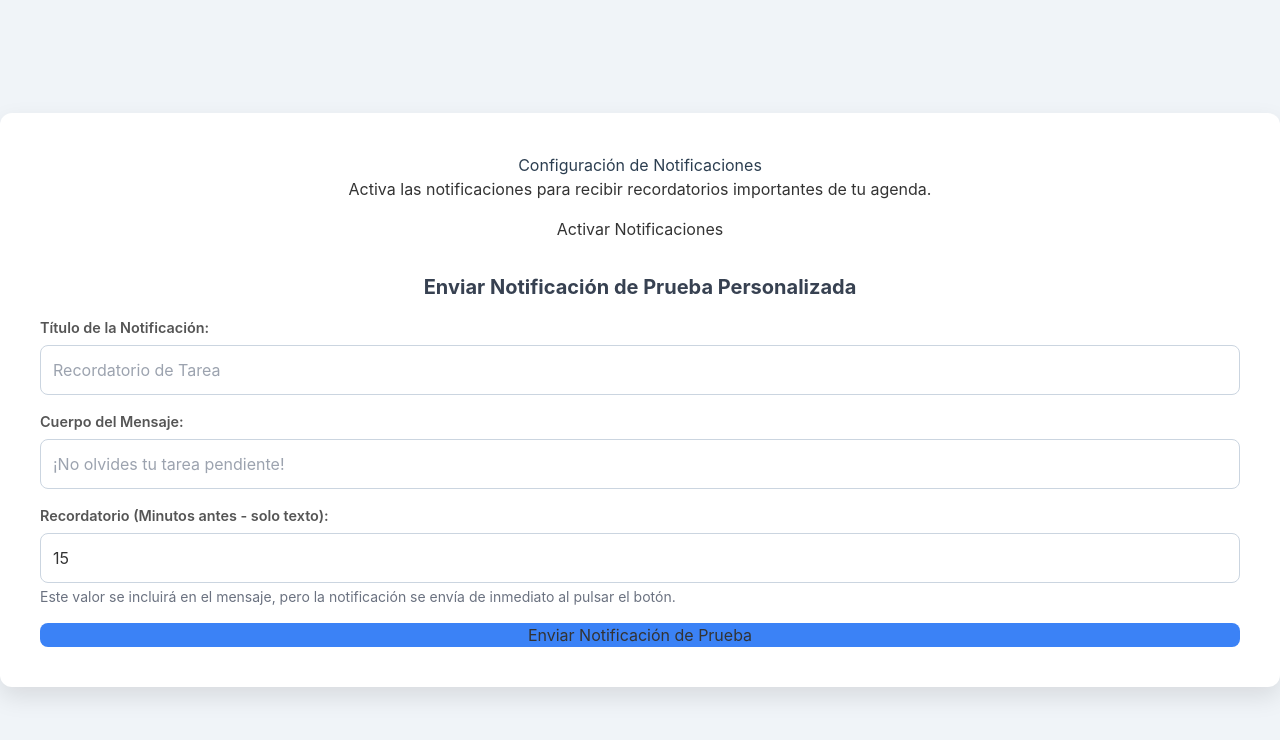
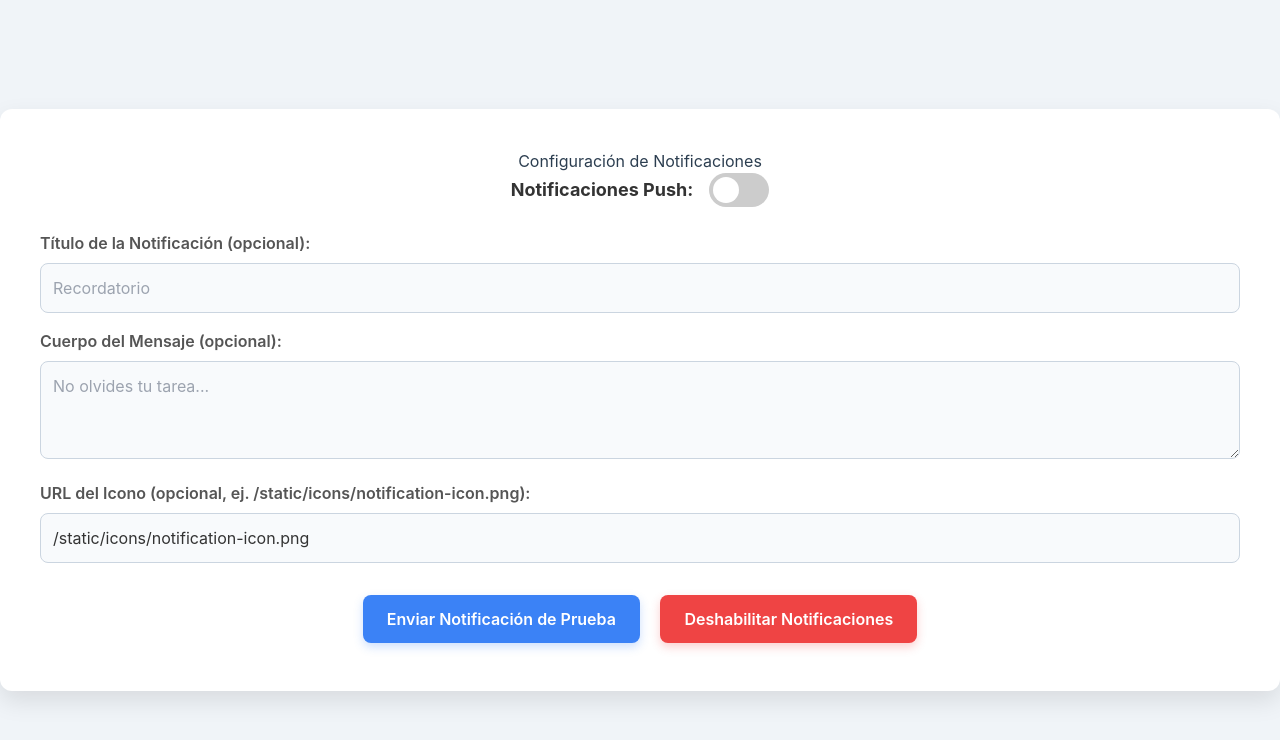
Before and after one commit to Drebak666/MiCalendario, a Flask app: page /notificaciones in a window 1280 px wide. Shown: the top 740 px of the page. Run offline with Flask 3, Linux system fonts and the light colour scheme; some libraries are stand-ins or nearby versions.

Commit message:
Add files via upload

```diff
--- a/templates/notificaciones.html
+++ b/templates/notificaciones.html
@@ -22,7 +22,7 @@
             border-radius: 12px;
             box-shadow: 0 10px 25px rgba(0, 0, 0, 0.1);
             text-align: center;
-            max-width: 450px; /* Aumentado para acomodar los nuevos campos */
+            max-width: 450px;
             width: 90%;
         }
         h1 {
@@ -37,93 +37,190 @@
         }
         .form-group label {
             display: block;
-            font-size: 0.9rem;
+            margin-bottom: 0.5rem;
             font-weight: 600;
             color: #555;
-            margin-bottom: 0.4rem;
         }
         .form-group input[type="text"],
-        .form-group input[type="number"] {
+        .form-group input[type="time"],
+        .form-group input[type="date"],
+        .form-group textarea {
             width: 100%;
             padding: 0.75rem;
             border: 1px solid #cbd5e0;
             border-radius: 8px;
+            box-sizing: border-box;
             font-size: 1rem;
-            box-sizing: border-box; /* Incluir padding en el ancho */
+            color: #333;
+            background-color: #f8fafc;
+            transition: border-color 0.2s;
         }
-        button {
-            background-color: #4CAF50; /* Green */
+        .form-group input[type="text"]:focus,
+        .form-group input[type="time"]:focus,
+        .form-group input[type="date"]:focus,
+        .form-group textarea:focus {
+            outline: none;
+            border-color: #3b82f6; /* Tailwind Blue-500 */
+        }
+        .button-group {
+            margin-top: 1.5rem;
+        }
+        .btn {
+            display: inline-block;
+            padding: 0.75rem 1.5rem;
+            border-radius: 8px;
+            font-weight: 600;
+            cursor: pointer;
+            transition: background-color 0.2s, box-shadow 0.2s;
+            text-decoration: none; /* Asegura que los botones no se vean como enlaces */
+            border: none;
+            margin: 0.5rem; /* Espaciado entre botones */
+        }
+        .btn-primary {
+            background-color: #3b82f6; /* Tailwind Blue-500 */
             color: white;
-            padding: 12px 25px;
-            border: none;
+            box-shadow: 0 4px 10px rgba(59, 130, 246, 0.25);
+        }
+        .btn-primary:hover {
+            background-color: #2563eb; /* Tailwind Blue-600 */
+            box-shadow: 0 6px 15px rgba(59, 130, 246, 0.35);
+        }
+        .btn-secondary {
+            background-color: #6b7280; /* Tailwind Gray-500 */
+            color: white;
+            box-shadow: 0 4px 10px rgba(107, 114, 128, 0.25);
+        }
+        .btn-secondary:hover {
+            background-color: #4b5563; /* Tailwind Gray-600 */
+            box-shadow: 0 6px 15px rgba(107, 114, 128, 0.35);
+        }
+        .btn-danger {
+            background-color: #ef4444; /* Tailwind Red-500 */
+            color: white;
+            box-shadow: 0 4px 10px rgba(239, 68, 68, 0.25);
+        }
+        .btn-danger:hover {
+            background-color: #dc2626; /* Tailwind Red-600 */
+            box-shadow: 0 6px 15px rgba(239, 68, 68, 0.35);
+        }
+        .message-box {
+            margin-top: 1.5rem;
+            padding: 1rem;
             border-radius: 8px;
+            font-weight: 500;
+            word-break: break-word; /* Asegura que el texto largo se rompa */
+        }
+        .message-box.success {
+            background-color: #d1fae5; /* Tailwind Green-100 */
+            color: #065f46; /* Tailwind Green-700 */
+            border: 1px solid #34d399; /* Tailwind Green-400 */
+        }
+        .message-box.error {
+            background-color: #fee2e2; /* Tailwind Red-100 */
+            color: #991b1b; /* Tailwind Red-700 */
+            border: 1px solid #ef4444; /* Tailwind Red-400 */
+        }
+        /* Estilos para el switcher de notificación */
+        .switch-container {
+            display: flex;
+            align-items: center;
+            justify-content: center;
+            margin-bottom: 1.5rem;
+            gap: 1rem;
+        }
+        .switch {
+            position: relative;
+            display: inline-block;
+            width: 60px;
+            height: 34px;
+        }
+        .switch input {
+            opacity: 0;
+            width: 0;
+            height: 0;
+        }
+        .slider {
+            position: absolute;
             cursor: pointer;
-            font-size: 1rem;
-            transition: background-color 0.3s ease, transform 0.2s ease;
-            margin-top: 1rem;
-            width: 100%;
+            top: 0;
+            left: 0;
+            right: 0;
+            bottom: 0;
+            background-color: #ccc;
+            transition: .4s;
+            border-radius: 34px;
         }
-        button:hover {
-            background-color: #45a049;
-            transform: translateY(-2px);
+        .slider:before {
+            position: absolute;
+            content: "";
+            height: 26px;
+            width: 26px;
+            left: 4px;
+            bottom: 4px;
+            background-color: white;
+            transition: .4s;
+            border-radius: 50%;
         }
-        button:active {
-            transform: translateY(0);
+        input:checked + .slider {
+            background-color: #2196F3;
         }
-        .message {
-            margin-top: 1rem;
-            padding: 0.75rem;
-            border-radius: 6px;
-            font-size: 0.9rem;
-            display: none; /* Hidden by default */
+        input:focus + .slider {
+            box-shadow: 0 0 1px #2196F3;
         }
-        .message.success {
-            background-color: #d4edda;
-            color: #155724;
-            border: 1px solid #c3e6cb;
-        }
-        .message.error {
-            background-color: #f8d7da;
-            color: #721c24;
-            border: 1px solid #f5c6cb;
+        input:checked + .slider:before {
+            transform: translateX(26px);
         }
     </style>
 </head>
 <body>
     <div class="container">
         <h1>Configuración de Notificaciones</h1>
-        <p class="mb-4">Activa las notificaciones para recibir recordatorios importantes de tu agenda.</p>
-        <button id="enableNotifications">Activar Notificaciones</button>
 
-        <h2 class="text-xl font-bold mt-8 mb-4 text-gray-700">Enviar Notificación de Prueba Personalizada</h2>
-
-        <div class="form-group">
-            <label for="notificationTitle">Título de la Notificación:</label>
-            <input type="text" id="notificationTitle" placeholder="Recordatorio de Tarea" class="focus:outline-none focus:ring-2 focus:ring-blue-500">
+        <div class="switch-container">
+            <label class="text-lg font-bold">Notificaciones Push:</label>
+            <label class="switch">
+                <input type="checkbox" id="notificationToggle">
+                <span class="slider round"></span>
+            </label>
         </div>
 
         <div class="form-group">
-            <label for="notificationBody">Cuerpo del Mensaje:</label>
-            <input type="text" id="notificationBody" placeholder="¡No olvides tu tarea pendiente!" class="focus:outline-none focus:ring-2 focus:ring-blue-500">
+            <label for="notificationTitle">Título de la Notificación (opcional):</label>
+            <input type="text" id="notificationTitle" placeholder="Recordatorio">
+        </div>
+        <div class="form-group">
+            <label for="notificationBody">Cuerpo del Mensaje (opcional):</label>
+            <textarea id="notificationBody" rows="3" placeholder="No olvides tu tarea..."></textarea>
+        </div>
+        <div class="form-group">
+            <label for="notificationIcon">URL del Icono (opcional, ej. /static/icons/notification-icon.png):</label>
+            <input type="text" id="notificationIcon" value="/static/icons/notification-icon.png">
         </div>
 
-        <div class="form-group">
-            <label for="minutesBefore">Recordatorio (Minutos antes - solo texto):</label>
-            <input type="number" id="minutesBefore" value="15" min="0" class="focus:outline-none focus:ring-2 focus:ring-blue-500">
-            <p class="text-sm text-gray-500 mt-1">Este valor se incluirá en el mensaje, pero la notificación se envía de inmediato al pulsar el botón.</p>
+        <div class="button-group">
+            <button id="sendTestNotification" class="btn btn-primary">Enviar Notificación de Prueba</button>
+            <button id="disableNotifications" class="btn btn-danger">Deshabilitar Notificaciones</button>
         </div>
 
-        <button id="sendTestNotification" class="bg-blue-500 hover:bg-blue-600">Enviar Notificación de Prueba</button>
-        <div id="notificationMessage" class="message"></div>
+        <div id="messageBox" class="message-box hidden"></div>
     </div>
 
     <script>
-        // Función de utilidad para convertir la clave pública VAPID a Uint8Array
+        // Función para mostrar mensajes al usuario
+        function showMessage(message, type = 'info') {
+            const messageBox = document.getElementById('messageBox');
+            messageBox.textContent = message;
+            messageBox.className = `message-box ${type}`;
+            messageBox.classList.remove('hidden');
+            setTimeout(() => {
+                messageBox.classList.add('hidden');
+            }, 5000); // Ocultar después de 5 segundos
+        }
+
+        // Función para urlBase64ToUint8Array
         function urlBase64ToUint8Array(base64String) {
-            // Asegurarse de eliminar cualquier comilla extra que pudiera venir de la variable de entorno
-            const cleanBase64String = base64String.replace(/"/g, '').trim();
-            const padding = '='.repeat((4 - cleanBase64String.length % 4) % 4);
-            const base64 = (cleanBase64String + padding)
+            const padding = '='.repeat((4 - base64String.length % 4) % 4);
+            const base64 = (base64String + padding)
                 .replace(/\-/g, '+')
                 .replace(/_/g, '/');
 
@@ -136,98 +233,125 @@
             return outputArray;
         }
 
-        function showMessage(message, type) {
-            const msgDiv = document.getElementById('notificationMessage');
-            msgDiv.textContent = message;
-            msgDiv.className = `message ${type}`;
-            msgDiv.style.display = 'block';
-            setTimeout(() => {
-                msgDiv.style.display = 'none';
-            }, 5000); // Ocultar después de 5 segundos
+        // --- Funcionalidad de suscripción y desuscripción ---
+
+        // Función para desuscribir al usuario
+        async function unsubscribeUserFromNotifications() {
+            try {
+                const registration = await navigator.serviceWorker.ready;
+                const subscription = await registration.pushManager.getSubscription();
+
+                if (subscription) {
+                    // Desuscribir del servicio push del navegador
+                    await subscription.unsubscribe();
+                    console.log('Suscripción eliminada del navegador.');
+
+                    // Notificar al backend para eliminar la suscripción de la base de datos
+                    const response = await fetch('/api/unsubscribe', {
+                        method: 'POST', // Usamos POST para enviar el endpoint a eliminar
+                        headers: {
+                            'Content-Type': 'application/json'
+                        },
+                        body: JSON.stringify({ endpoint: subscription.endpoint })
+                    });
+
+                    if (response.ok) {
+                        showMessage('Notificaciones deshabilitadas y suscripción eliminada.', 'success');
+                        document.getElementById('notificationToggle').checked = false;
+                    } else {
+                        const errorData = await response.json();
+                        console.error('Error al eliminar suscripción del backend:', errorData);
+                        showMessage('Error al deshabilitar notificaciones: ' + (errorData.error || 'Error desconocido del servidor.'), 'error');
+                    }
+                } else {
+                    showMessage('No hay suscripción activa para deshabilitar.', 'info');
+                    document.getElementById('notificationToggle').checked = false;
+                }
+            } catch (error) {
+                console.error('Error al desuscribir:', error);
+                showMessage('Error al deshabilitar notificaciones: ' + error.message, 'error');
+            }
         }
 
+        // Función para suscribir al usuario a notificaciones
         async function subscribeUserForNotifications() {
-            if (!('serviceWorker' in navigator)) {
-                console.warn('Service Worker no soportado en este navegador.');
-                showMessage('Las notificaciones push no son compatibles con este navegador.', 'error');
-                return;
-            }
-            if (!('PushManager' in window)) {
-                console.warn('Push API no soportada en este navegador.');
-                showMessage('Las notificaciones push no son compatibles con este navegador.', 'error');
+            if (!('serviceWorker' in navigator) || !('PushManager' in window)) {
+                showMessage('Tu navegador no soporta Service Workers o Push API.', 'error');
                 return;
             }
 
             try {
-                // 1. Obtener la clave pública VAPID de tu backend
-                const response = await fetch('/api/vapid_public_key');
-                if (!response.ok) {
-                    const errorDetails = await response.json();
-                    throw new Error('Fallo al obtener la clave pública VAPID: ' + (errorDetails.error || response.statusText));
-                }
-                const data = await response.json();
-                const vapidPublicKey = data.publicKey;
-                // Aquí llamamos a la función que ahora intenta limpiar las comillas
-                const convertedVapidKey = urlBase64ToUint8Array(vapidPublicKey);
-
-                // 2. Registrar un Service Worker
                 const registration = await navigator.serviceWorker.register('/service-worker.js');
                 console.log('Service Worker registrado con éxito:', registration);
 
-                // Esperar a que el service worker esté activo
-                await navigator.serviceWorker.ready;
-
-                // 3. Solicitar permiso de notificación
-                const permissionState = await Notification.requestPermission();
-                if (permissionState !== 'granted') {
-                    console.warn('Permiso de notificación no concedido.');
-                    showMessage('Permiso de notificaciones denegado. No podrás recibir notificaciones.', 'error');
-                    return;
+                // Forzar activación del service worker si no está activo
+                if (registration.installing) {
+                    console.log('Service worker installing');
+                } else if (registration.waiting) {
+                    console.log('Service worker installed, but waiting');
+                    registration.waiting.postMessage('SKIP_WAITING'); // Mensaje para activar
+                } else if (registration.active) {
+                    console.log('Service worker active');
                 }
 
-                // 4. Suscribir al usuario
+                await navigator.serviceWorker.ready; // Esperar a que el service worker esté activo
+
+                // Obtener la clave pública VAPID del backend
+                const vapidPublicKeyResponse = await fetch('/api/vapid_public_key');
+                if (!vapidPublicKeyResponse.ok) {
+                    const errorData = await vapidPublicKeyResponse.json();
+                    throw new Error('No se pudo obtener la clave pública VAPID: ' + (errorData.error || 'Error desconocido.'));
+                }
+                const vapidPublicKeyData = await vapidPublicKeyResponse.json();
+                const applicationServerKey = urlBase64ToUint8Array(vapidPublicKeyData.publicKey);
+
+                // Antes de suscribir, verifica si ya hay una suscripción activa
+                const existingSubscription = await registration.pushManager.getSubscription();
+                if (existingSubscription) {
+                    console.log('Ya existe una suscripción. Desuscribiendo la antigua...');
+                    await existingSubscription.unsubscribe(); // Desuscribir la antigua
+                    console.log('Antigua suscripción desuscribida.');
+                    // Opcional: Notificar al backend para eliminar la suscripción antigua si es diferente
+                    // Esto se gestiona mejor en el backend al intentar subscribirse, o con un job de limpieza.
+                }
+
                 const subscription = await registration.pushManager.subscribe({
                     userVisibleOnly: true,
-                    applicationServerKey: convertedVapidKey
+                    applicationServerKey: applicationServerKey
                 });
-                console.log('Suscripción Push creada:', subscription);
 
-                // 5. Enviar la suscripción a tu backend
-                const subscribeResponse = await fetch('/api/subscribe', {
+                console.log('Suscripción Push obtenida:', subscription);
+
+                // Enviar la suscripción al servidor Flask
+                const response = await fetch('/api/subscribe', {
                     method: 'POST',
                     headers: {
                         'Content-Type': 'application/json'
                     },
-                    body: JSON.stringify(subscription)
+                    body: JSON.stringify(subscription.toJSON())
                 });
 
-                if (subscribeResponse.ok) {
-                    console.log('Suscripción enviada al backend con éxito.');
-                    showMessage('¡Notificaciones activadas con éxito!', 'success');
+                const result = await response.json();
+                if (response.ok) {
+                    showMessage(result.message, 'success');
+                    document.getElementById('notificationToggle').checked = true;
                 } else {
-                    const errorData = await subscribeResponse.json();
-                    console.error('Error al enviar la suscripción al backend:', errorData);
-                    showMessage('Error al enviar la suscripción al servidor: ' + (errorData.error || subscribeResponse.statusText), 'error');
+                    console.error('Fallo al guardar suscripción en el servidor:', result);
+                    showMessage('Error al guardar suscripción: ' + (result.error || result.message), 'error');
+                    document.getElementById('notificationToggle').checked = false;
                 }
-
             } catch (error) {
                 console.error('Error al suscribirse a notificaciones push:', error);
-                showMessage('Hubo un error al configurar las notificaciones. Por favor, inténtalo de nuevo más tarde o verifica la consola.', 'error');
+                showMessage('Error al suscribirse: ' + error.message, 'error');
+                document.getElementById('notificationToggle').checked = false;
             }
         }
 
-        // Función de ejemplo para enviar una notificación de prueba (para tus propósitos de desarrollo)
+        // Función para enviar una notificación de prueba
         async function sendTestNotification() {
-            const customTitle = document.getElementById('notificationTitle').value || 'Notificación de Prueba';
-            let customBody = document.getElementById('notificationBody').value || 'Esta es una notificación de prueba desde tu aplicación.';
-            const minutesBefore = document.getElementById('minutesBefore').value;
-
-            // Añadir el texto "X minutos antes" al cuerpo si se ha especificado un número
-            if (minutesBefore && parseInt(minutesBefore) > 0) {
-                customBody = `Recordatorio: ${customBody} (aprox. ${minutesBefore} minutos antes)`;
-            } else if (minutesBefore === "0") {
-                customBody = `Recordatorio: ${customBody} (ahora)`;
-            }
+            const title = document.getElementById('notificationTitle').value || 'Notificación de Prueba';
+            const body = document.getElementById('notificationBody').value || 'Esta es una notificación de prueba desde tu aplicación.';
+            const icon = document.getElementById('notificationIcon').value || '/static/icons/notification-icon.png';
 
             try {
                 const response = await fetch('/api/send_notification', {
@@ -235,11 +359,7 @@
                     headers: {
                         'Content-Type': 'application/json'
                     },
-                    body: JSON.stringify({
-                        title: customTitle,
-                        body: customBody,
-                        icon: '/static/icons/notification-icon.png' // Asegúrate de que este icono exista
-                    })
+                    body: JSON.stringify({ title, body, icon })
                 });
                 const result = await response.json();
                 if (response.ok) {
@@ -255,18 +375,50 @@
             }
         }
 
-        // Llama a esta función cuando el usuario quiera habilitar las notificaciones
-        document.addEventListener('DOMContentLoaded', () => {
-            const enableNotificationsButton = document.getElementById('enableNotifications');
-            if (enableNotificationsButton) {
-                enableNotificationsButton.addEventListener('click', subscribeUserForNotifications);
+        // Manejo del toggle de notificaciones
+        document.addEventListener('DOMContentLoaded', async () => {
+            const notificationToggle = document.getElementById('notificationToggle');
+            const disableNotificationsButton = document.getElementById('disableNotifications');
+            const sendTestNotificationButton = document.getElementById('sendTestNotification');
+
+            // Inicializar el estado del toggle
+            if ('serviceWorker' in navigator && 'PushManager' in window) {
+                const registration = await navigator.serviceWorker.ready;
+                const subscription = await registration.pushManager.getSubscription();
+                notificationToggle.checked = !!subscription;
+            } else {
+                notificationToggle.checked = false;
+                notificationToggle.disabled = true;
             }
 
-            const sendTestNotificationButton = document.getElementById('sendTestNotification');
+            notificationToggle.addEventListener('change', () => {
+                if (notificationToggle.checked) {
+                    subscribeUserForNotifications();
+                } else {
+                    unsubscribeUserFromNotifications();
+                }
+            });
+
             if (sendTestNotificationButton) {
                 sendTestNotificationButton.addEventListener('click', sendTestNotification);
             }
+
+            if (disableNotificationsButton) {
+                disableNotificationsButton.addEventListener('click', unsubscribeUserFromNotifications);
+            }
         });
+
+        // Asegurarse de que el Service Worker se active inmediatamente al instalar.
+        // Esto es para que el service worker tome control de la página más rápido.
+        if ('serviceWorker' in navigator) {
+            navigator.serviceWorker.addEventListener('message', (event) => {
+                if (event.data === 'SKIP_WAITING') {
+                    console.log('Service Worker: skipWaiting activado.');
+                    // Force the page to reload or take control
+                    window.location.reload();
+                }
+            });
+        }
     </script>
 </body>
 </html>
```
